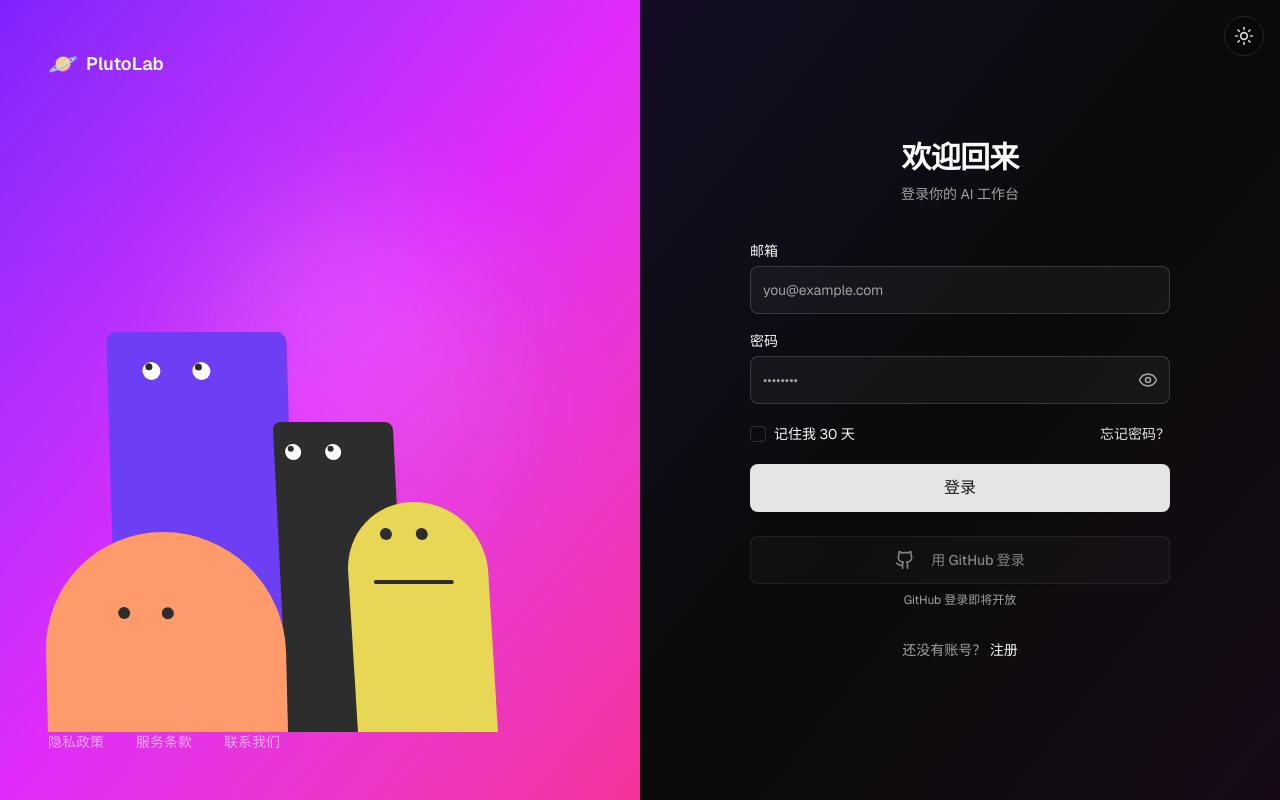
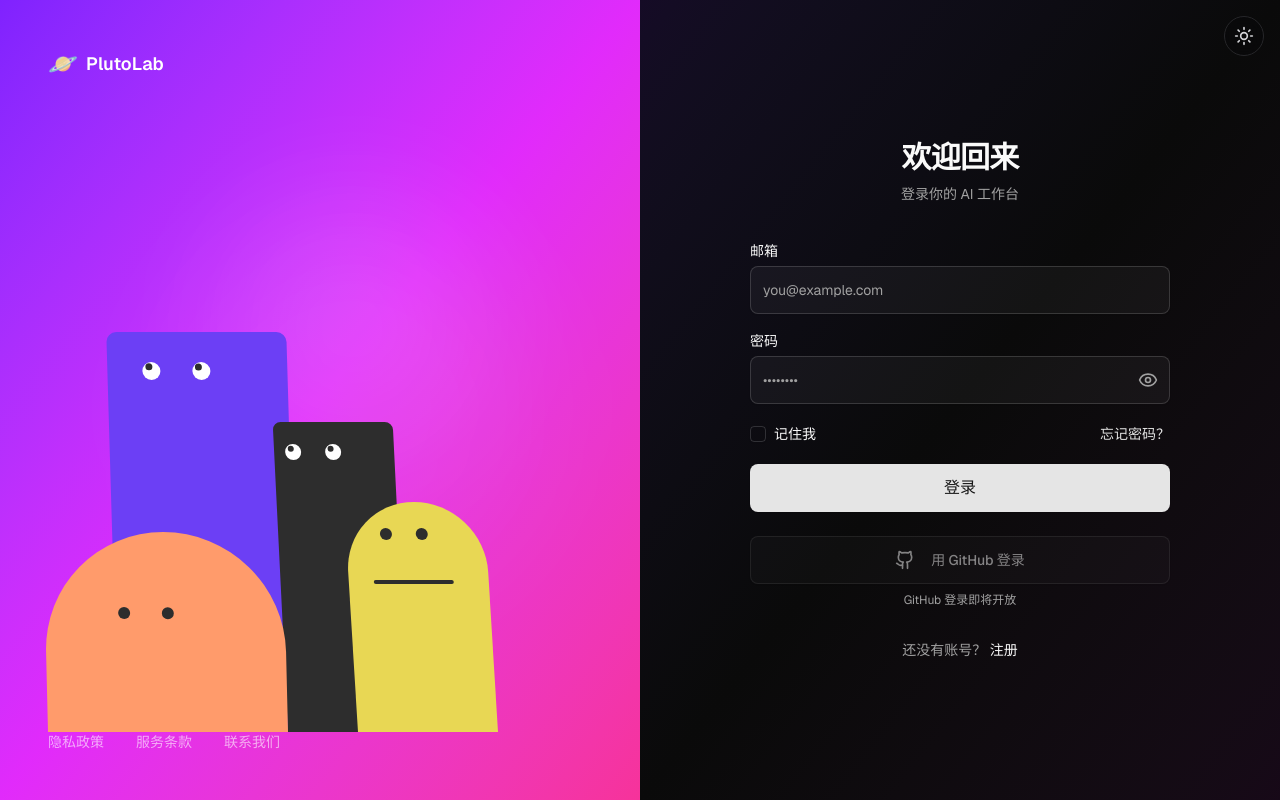
Before and after one commit to Pluto731/plutolab, a Next.js app in the folder apps/web/: page /login in a window 1280 px wide. Built offline with nearby package versions, Linux system fonts and the light colour scheme; no server answers.

Commit message:
polish(web): 记住我文案精简 + 导航登录/注册按钮视觉平衡
- 登录页 "记住我 30 天" → "记住我"
- Nav: 登录改玻璃质感胶囊(提升存在感), 注册渐变收敛(violet-500 + 柔和阴影), 两者等高成对更协调

```diff
--- a/apps/web/src/app/(auth)/login/page.tsx
+++ b/apps/web/src/app/(auth)/login/page.tsx
@@ -90,7 +90,7 @@ export default function LoginPage() {
         <div className="flex items-center justify-between">
           <Label htmlFor="remember" className="cursor-pointer font-normal">
             <Checkbox id="remember" />
-            记住我 30 天
+            记住我
           </Label>
           <a href="#" className="text-sm font-medium text-primary hover:underline">
             忘记密码？
--- a/apps/web/src/components/nav.tsx
+++ b/apps/web/src/components/nav.tsx
@@ -118,16 +118,16 @@ export function Nav() {
           </button>
           <ApiStatusDot />
           <ThemeToggle />
-          {/* 登录 / 注册 入口 (桌面) */}
+          {/* 登录 / 注册 入口 (桌面) — 一对等高胶囊: 登录玻璃质感, 注册品牌渐变 */}
           <Link
             href="/login"
-            className="hidden px-2 text-sm font-medium text-zinc-600 transition-colors hover:text-zinc-900 sm:inline-flex dark:text-zinc-300 dark:hover:text-white"
+            className="hidden h-9 items-center rounded-full border border-white/40 bg-white/30 px-4 text-sm font-medium text-zinc-700 backdrop-blur-xl transition-colors hover:bg-white/50 hover:text-zinc-900 sm:inline-flex dark:border-white/[0.08] dark:bg-white/[0.04] dark:text-zinc-200 dark:hover:bg-white/[0.08] dark:hover:text-white"
           >
             登录
           </Link>
           <Link
             href="/register"
-            className="hidden h-9 items-center rounded-full bg-gradient-to-r from-violet-600 to-fuchsia-500 px-4 text-sm font-medium text-white shadow-sm transition-opacity hover:opacity-90 sm:inline-flex dark:from-violet-500 dark:to-fuchsia-400"
+            className="hidden h-9 items-center rounded-full bg-gradient-to-r from-violet-500 to-fuchsia-500 px-4 text-sm font-medium text-white shadow-sm shadow-fuchsia-500/20 transition-all hover:shadow-md hover:brightness-110 sm:inline-flex"
           >
             注册
           </Link>
```
